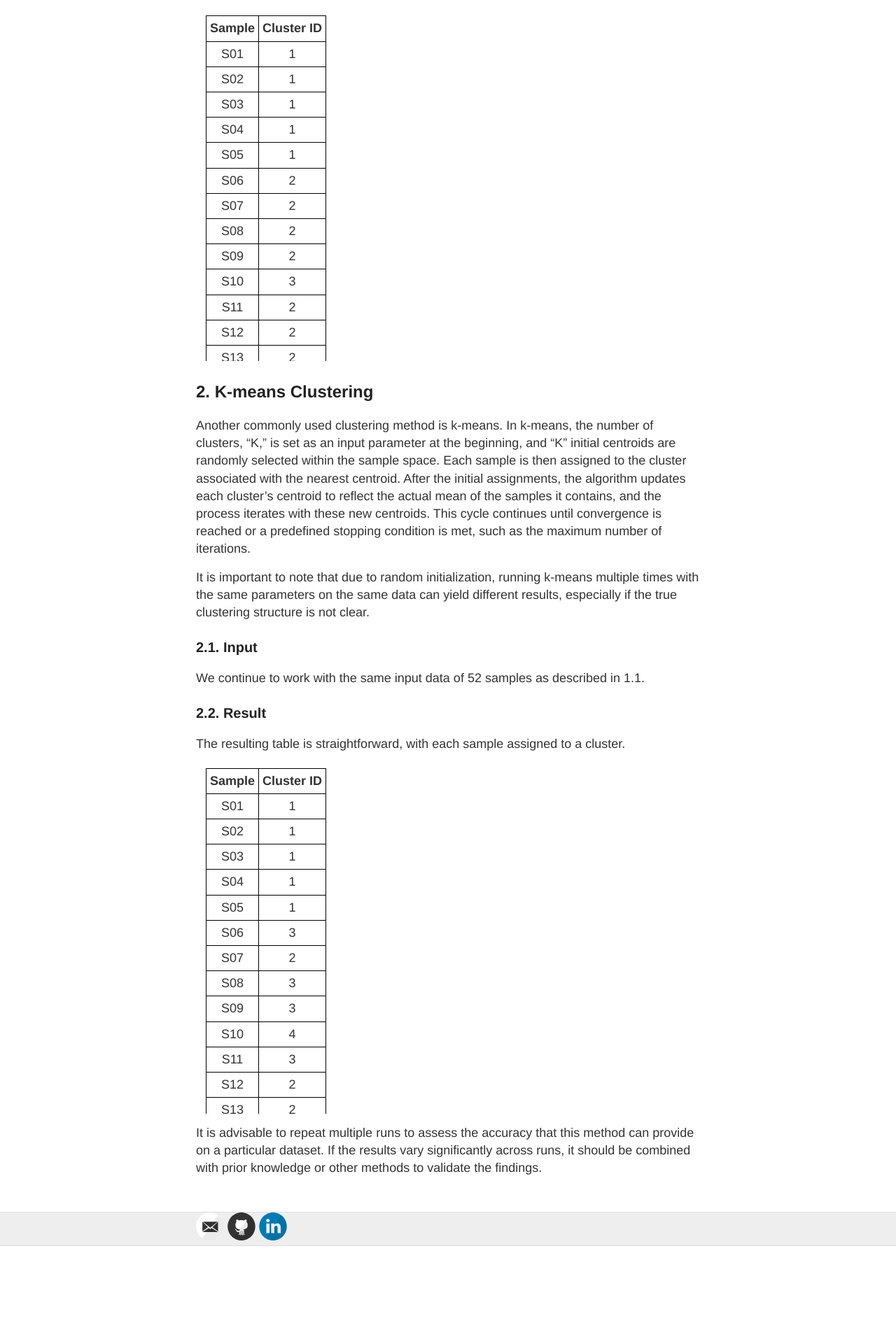
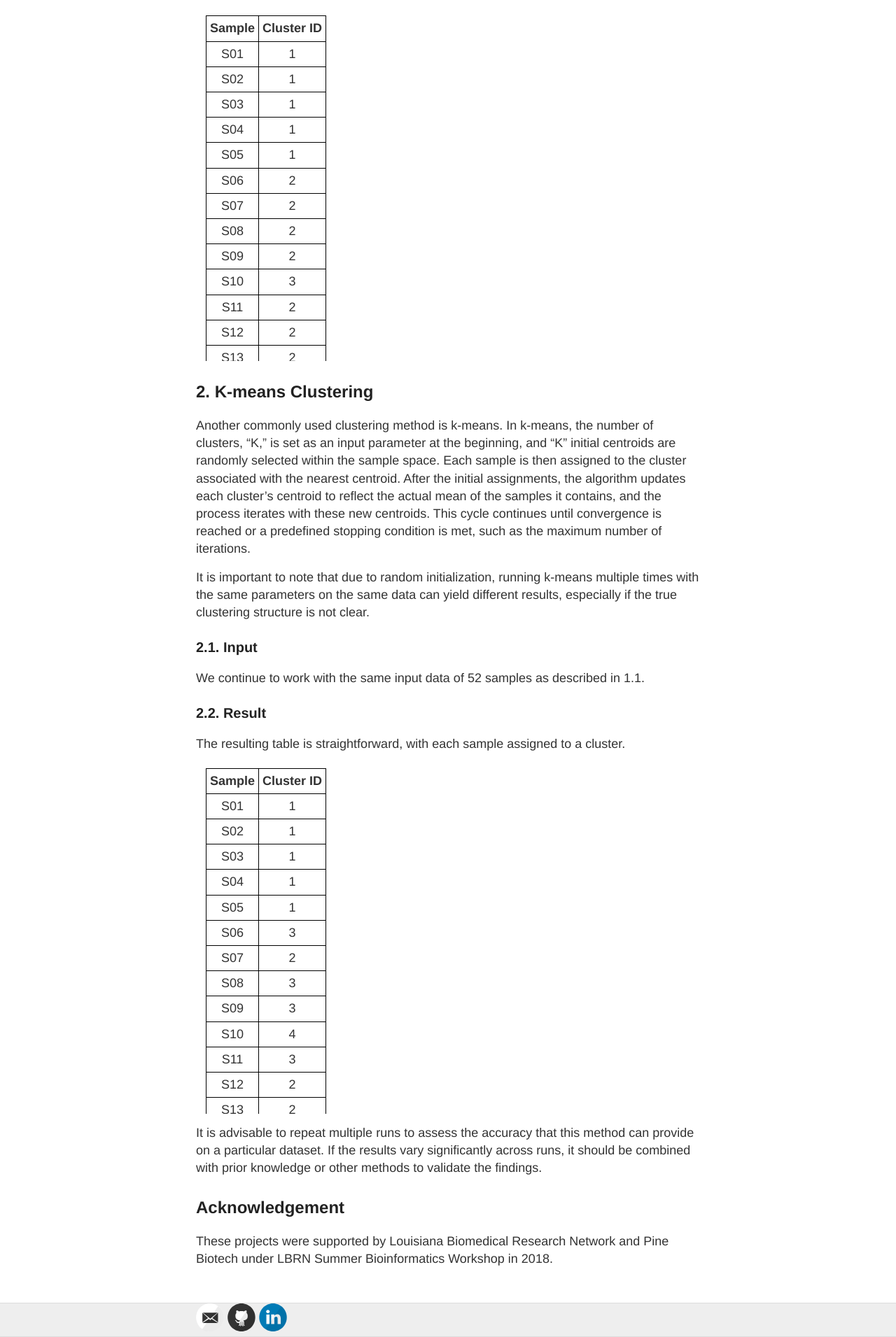
Before and after one commit to vanngocthuyla/Data_Analysis, a Jekyll site: the page built from _pages/omics/unsupervised.md, in a window 1280 px wide. Shown: the part 2127-4038 px from the top of the page at 70% size. Built offline with Jekyll 4.4.1, drawn with Linux system fonts in a browser that asks for light colours; our own code applies the rules of GitHub Pages for plain Markdown files; before the commit the page ends 3908 px from its top, so only the background shows below that.

Commit message:
Update and rename clustering.md to unsupervised.md

```diff
--- a/_pages/omics/clustering.md
+++ b/_pages/omics/unsupervised.md
@@ -152,3 +152,7 @@ The resulting table is straightforward, with each sample assigned to a cluster.
 |S52|3|
 
 It is advisable to repeat multiple runs to assess the accuracy that this method can provide on a particular dataset. If the results vary significantly across runs, it should be combined with prior knowledge or other methods to validate the findings.
+
+## Acknowledgement
+
+These projects were supported by Louisiana Biomedical Research Network and Pine Biotech under LBRN Summer Bioinformatics Workshop in 2018.
```
